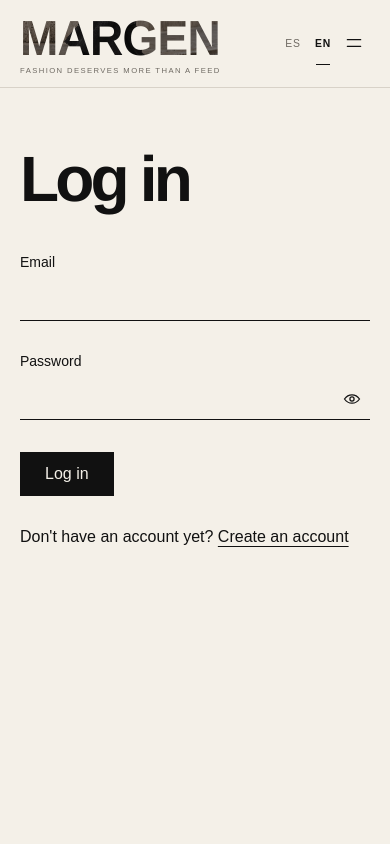
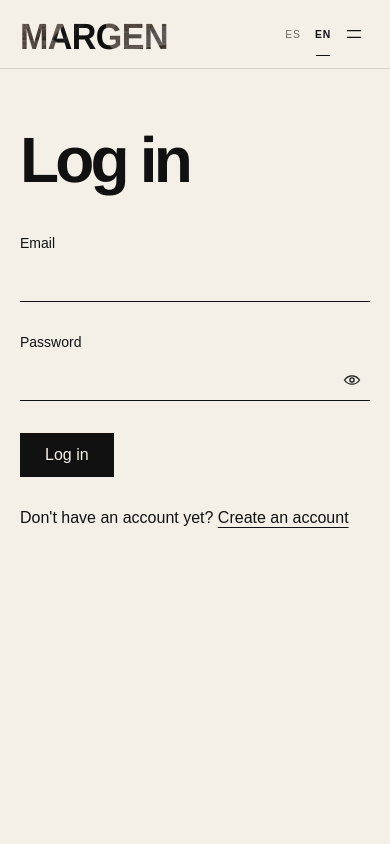
Before and after one commit to lauramarianagt-alt/MARGEN, a React (Vite) app in the folder frontend/: page /login in a window 390 px wide. Shown: the top 844 px of the page. Built offline with nearby package versions, Linux system fonts and the light colour scheme; no server answers.

Commit message:
Use a smaller wordmark without the tagline on narrow screens

```diff
--- a/frontend/src/styles/identity.css
+++ b/frontend/src/styles/identity.css
@@ -175,10 +175,14 @@
     grid-column: 1;
     grid-row: 1;
     justify-self: start;
-    width: min(100%, 200px);
+    width: min(100%, 148px);
   }
   .brand__lockup {
     width: 100%;
+    margin-bottom: -8%;
+  }
+  .brand__tagline {
+    display: none;
   }
   .site-header__tools,
   .header-search {
```
